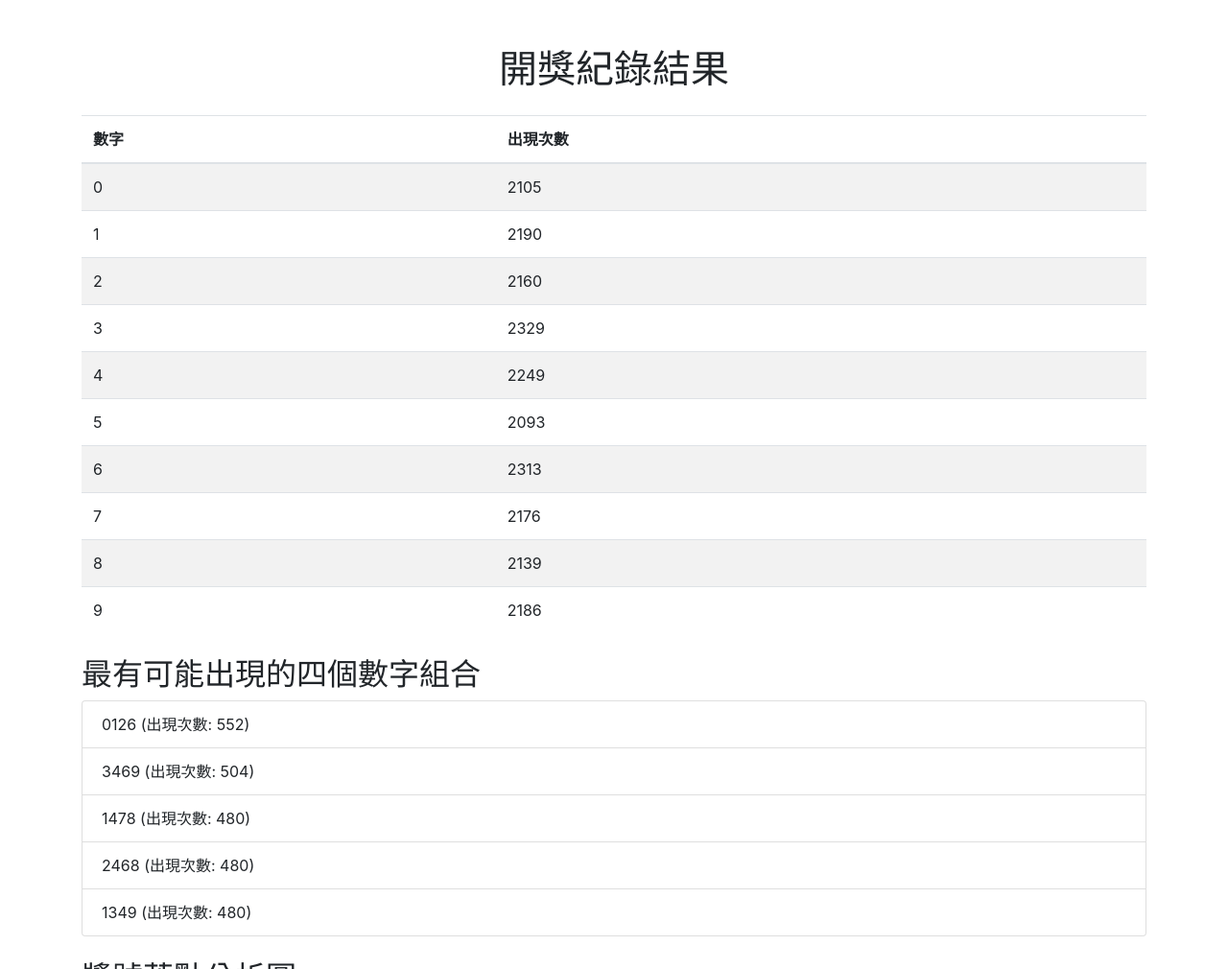
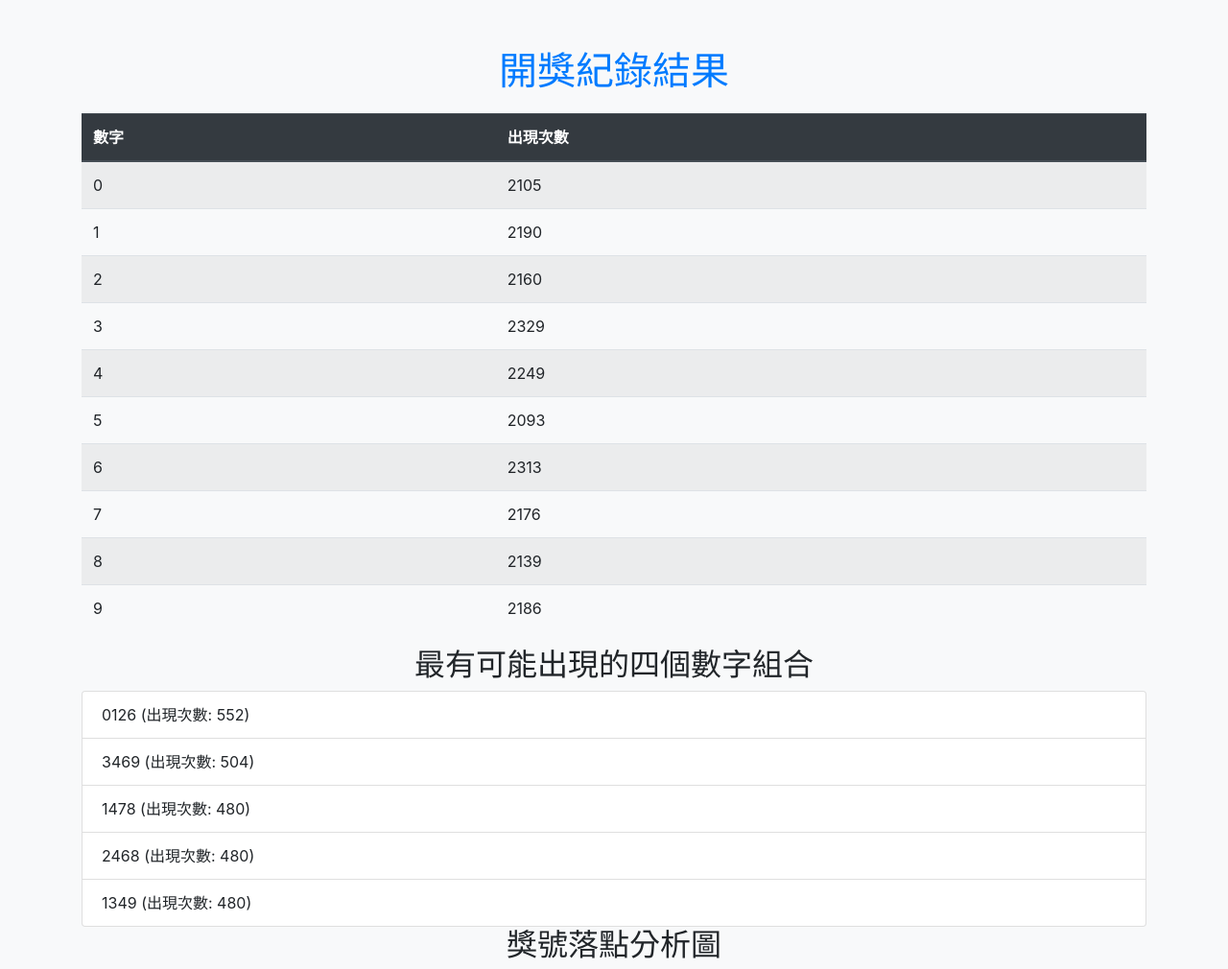
Before and after one commit to Pchyan/guess-lottery, a Flask app: page /results in a window 1280 px wide. Shown: the top 1010 px of the page at 96% size. Run offline with Flask 3, Linux system fonts and the light colour scheme; some libraries are stand-ins or nearby versions.

Commit message:
畫面美化

```diff
--- a/templates/results.html
+++ b/templates/results.html
@@ -5,12 +5,26 @@
     <meta name="viewport" content="width=device-width, initial-scale=1.0">
     <title>開獎紀錄結果</title>
     <link rel="stylesheet" href="https://stackpath.bootstrapcdn.com/bootstrap/4.5.2/css/bootstrap.min.css">
+    <style>
+        body {
+            background-color: #f8f9fa;
+        }
+        h1 {
+            color: #007bff;
+        }
+        .container {
+            margin-top: 50px;
+        }
+        table {
+            margin-top: 20px;
+        }
+    </style>
 </head>
 <body>
-    <div class="container mt-5">
+    <div class="container">
         <h1 class="text-center">開獎紀錄結果</h1>
-        <table class="table table-striped mt-4">
-            <thead>
+        <table class="table table-striped">
+            <thead class="thead-dark">
                 <tr>
                     <th>數字</th>
                     <th>出現次數</th>
@@ -26,17 +40,17 @@
             </tbody>
         </table>
 
-        <h2 class="mt-4">最有可能出現的四個數字組合</h2>
+        <h2 class="text-center">最有可能出現的四個數字組合</h2>
         <ul class="list-group">
             {% for combo, count in selected_combinations %}
             <li class="list-group-item">{{ combo }} (出現次數: {{ count }})</li>
             {% endfor %}
         </ul>
 
-        <h2 class="mt-4">獎號落點分析圖</h2>
+        <h2 class="text-center">獎號落點分析圖</h2>
         <img src="{{ url_for('static', filename='lottery_analysis.png') }}" alt="獎號落點分析圖" class="img-fluid">
 
-        <a href="{{ url_for('index') }}" class="btn btn-primary mt-4">返回查詢</a>
+        <a href="{{ url_for('index') }}" class="btn btn-primary btn-block mt-4">返回查詢</a>
     </div>
 </body>
 </html>
```
Also changed, not shown: templates/index.html (+15 -4 lines), 1 other file.
